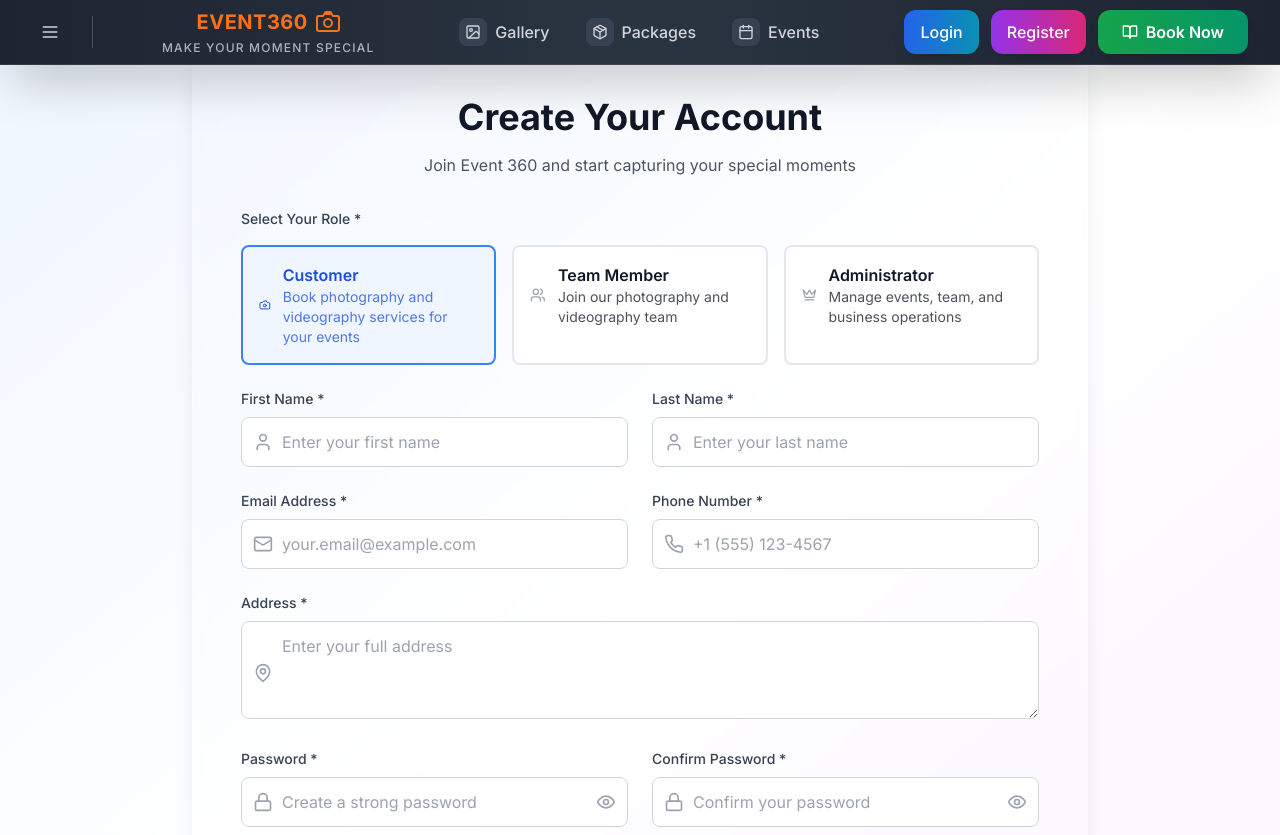
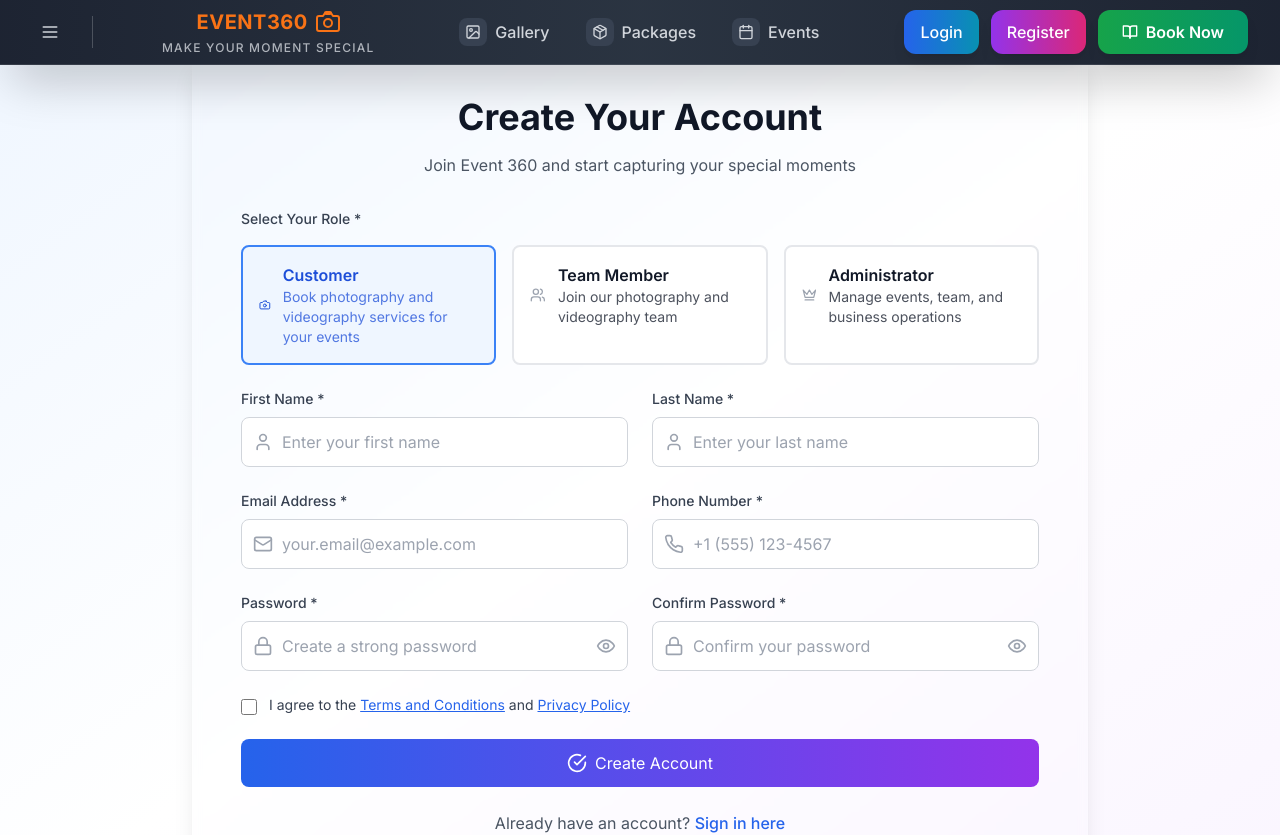
Before and after one commit to Rokibul-Islam-Robi/Event360, a React (Vite) app in the folder client/: page /register in a window 1280 px wide. Shown: the top 835 px of the page. Built offline with nearby package versions, Linux system fonts and the light colour scheme.

Commit message:
Remove address section from register form

```diff
--- a/client/src/pages/Register.jsx
+++ b/client/src/pages/Register.jsx
@@ -41,9 +41,7 @@ const Register = () => {
     phone: Yup.string()
       .matches(/^\+?[\d\s\-\(\)]+$/, 'Invalid phone number')
       .required('Phone number is required'),
-    address: Yup.string()
-      .min(10, 'Address must be at least 10 characters')
-      .required('Address is required'),
+
     password: Yup.string()
       .min(8, 'Password must be at least 8 characters')
       .matches(/^(?=.*[a-z])(?=.*[A-Z])(?=.*\d)/, 'Password must contain at least one uppercase letter, one lowercase letter, and one number')
@@ -128,7 +126,7 @@ const Register = () => {
               last_name: '',
               email: '',
               phone: '',
-              address: '',
+
               password: '',
               confirmPassword: '',
               role: 'customer',
@@ -245,23 +243,7 @@ const Register = () => {
                   </div>
                 </div>
 
-                {/* Address */}
-                <div>
-                  <label htmlFor="address" className="block text-sm font-medium text-gray-700 mb-2">
-                    Address *
-                  </label>
-                  <div className="relative">
-                    <MapPin className="absolute left-3 top-1/2 transform -translate-y-1/2 text-gray-400 w-5 h-5" />
-                    <Field
-                      as="textarea"
-                      name="address"
-                      rows={3}
-                      className="w-full pl-10 pr-4 py-3 border border-gray-300 rounded-lg focus:ring-2 focus:ring-blue-500 focus:border-transparent"
-                      placeholder="Enter your full address"
-                    />
-                  </div>
-                  <ErrorMessage name="address" component="div" className="text-red-500 text-sm mt-1" />
-                </div>
+
 
                 {/* Password */}
                 <div className="grid grid-cols-1 md:grid-cols-2 gap-6">
```
